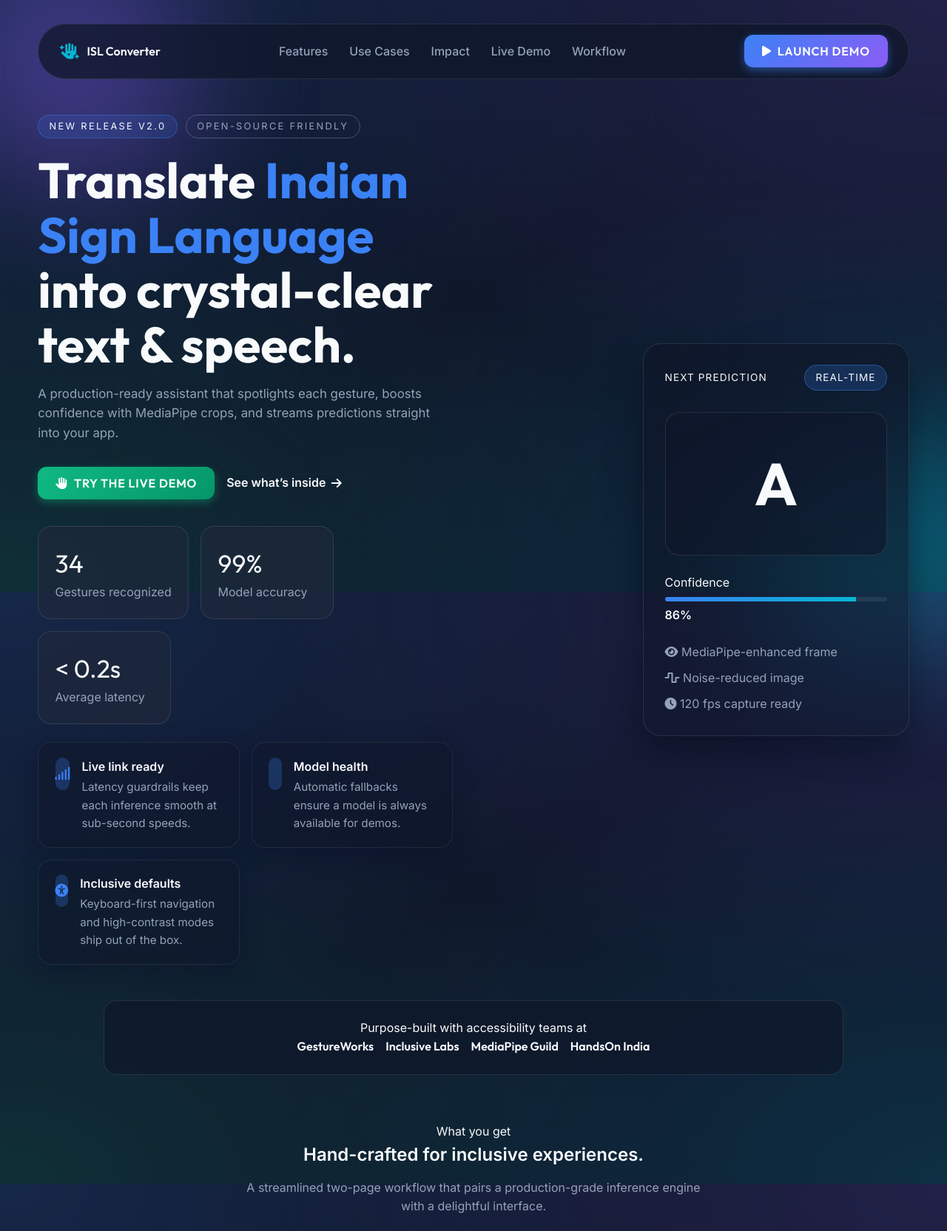
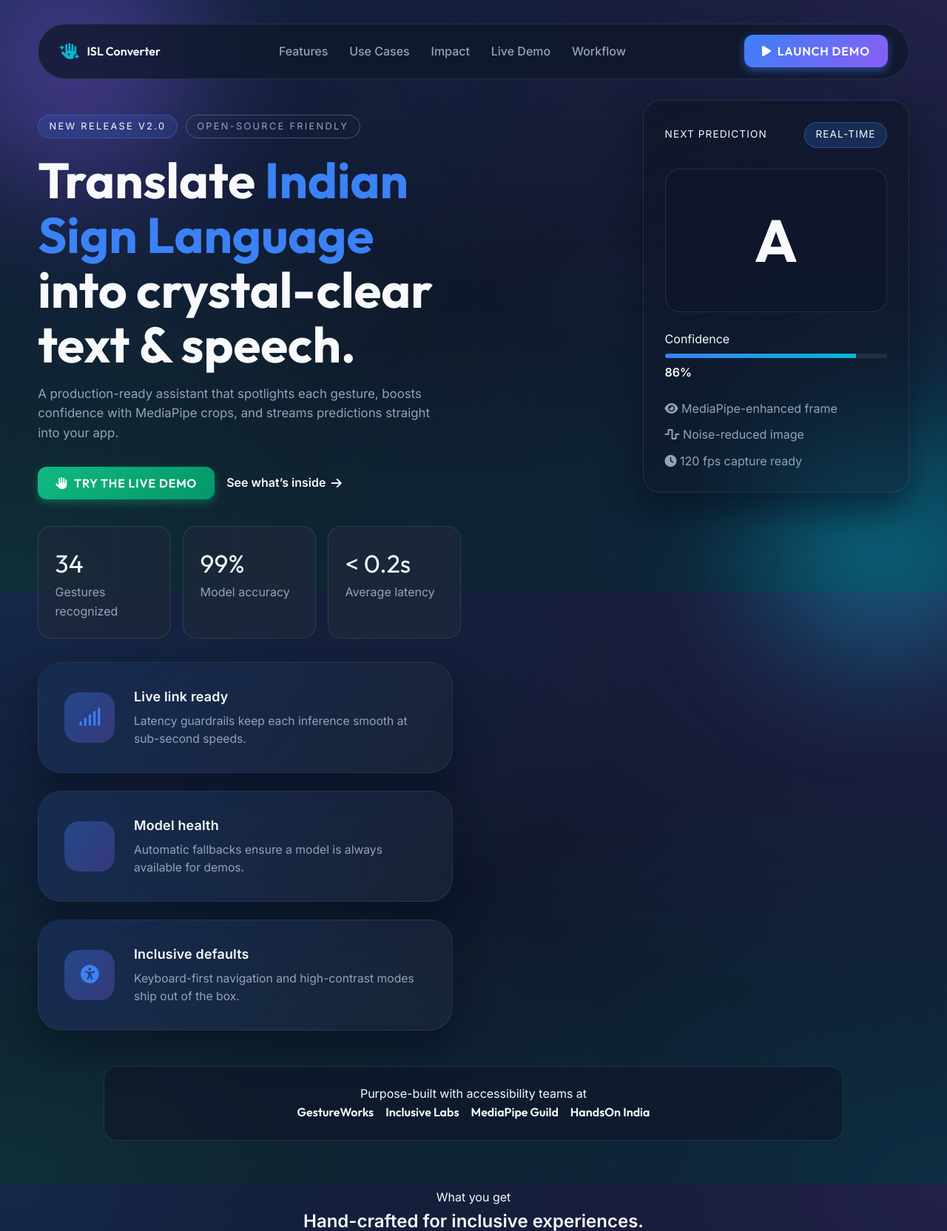
Before and after one commit to aslam-03/ISL-Conversion, a Flask app: page / in a window 1280 px wide. Shown: the top 1664 px of the page at 74% size. Run offline with Flask 3, Linux system fonts and the light colour scheme.

Commit message:
feat: Enhance UI layout and styling for hero sections and floating panels

```diff
--- a/frontend/static/css/style.css
+++ b/frontend/static/css/style.css
@@ -754,7 +754,7 @@ h3 i {
     grid-template-columns: repeat(auto-fit, minmax(290px, 1fr));
     gap: 3.5rem;
     padding-top: 3rem;
-    align-items: center;
+    align-items: flex-start;
 }
 
 .hero h1 {
@@ -792,8 +792,9 @@ h3 i {
 
 .hero-stats {
     display: flex;
-    flex-wrap: wrap;
     gap: 1rem;
+    flex-wrap: nowrap;
+    align-items: stretch;
 }
 
 .stat-card {
@@ -815,46 +816,71 @@ h3 i {
 
 .hero-floating-panels {
     display: grid;
-    grid-template-columns: repeat(auto-fit, minmax(220px, 1fr));
-    gap: 1rem;
-    margin-top: 1.5rem;
+    width: 100%;
+    grid-template-columns: repeat(auto-fit, minmax(300px, 1fr));
+    gap: 1.5rem;
+    margin-top: 2rem;
 }
 
 .hero-floating-panels article {
+    position: relative;
     display: flex;
-    gap: 1rem;
-    padding: 1.2rem 1.4rem;
-    border-radius: 18px;
-    border: 1px solid rgba(255, 255, 255, 0.08);
-    background: rgba(15, 23, 42, 0.55);
-    backdrop-filter: blur(12px);
-    box-shadow: 0 10px 30px rgba(8, 15, 40, 0.4);
+    align-items: center;
+    gap: 1.6rem;
+    padding: 1.6rem 2.2rem;
+    border-radius: 32px;
+    border: 1px solid rgba(148, 163, 184, 0.18);
+    background: linear-gradient(135deg, rgba(15, 23, 42, 0.92), rgba(30, 41, 59, 0.58));
+    backdrop-filter: blur(14px);
+    box-shadow: 0 28px 48px rgba(5, 12, 28, 0.45);
+    overflow: hidden;
+    min-height: 150px;
+}
+
+.hero-floating-panels article::before {
+    content: "";
+    position: absolute;
+    inset: 0;
+    background: linear-gradient(120deg, rgba(59, 130, 246, 0.22), rgba(6, 182, 212, 0));
+    opacity: 0.85;
+    pointer-events: none;
+}
+
+.hero-floating-panels article > * {
+    position: relative;
+    z-index: 1;
 }
 
 .panel-icon {
-    width: 44px;
-    height: 44px;
-    border-radius: 12px;
+    width: 68px;
+    height: 68px;
+    border-radius: 20px;
     display: grid;
     place-items: center;
-    background: rgba(59, 130, 246, 0.25);
+    background: linear-gradient(135deg, rgba(59, 130, 246, 0.35), rgba(139, 92, 246, 0.28));
     color: var(--primary);
-    font-size: 1.1rem;
+    font-size: 1.55rem;
+    flex-shrink: 0;
 }
 
 .hero-floating-panels h4 {
-    font-size: 1rem;
-    margin-bottom: 0.2rem;
+    font-size: 1.12rem;
+    margin-bottom: 0.4rem;
+    letter-spacing: 0.01em;
 }
 
 .hero-floating-panels p {
     color: var(--text-muted);
-    font-size: 0.95rem;
+    font-size: 0.98rem;
+    margin: 0;
+    line-height: 1.55;
 }
 
 .hero-preview {
     display: flex;
     justify-content: flex-end;
+    margin-top: -1.25rem;
+    align-self: flex-start;
 }
 
 .preview-card {
@@ -1312,6 +1338,10 @@ h3 i {
     .usecases {
         padding: 2rem;
     }
+
+    .hero-floating-panels {
+        grid-template-columns: repeat(auto-fit, minmax(260px, 1fr));
+    }
 }
 
 @media (max-width: 900px) {
@@ -1329,6 +1359,19 @@ h3 i {
     .video-action-bar {
         position: static;
         margin-top: 1rem;
+    }
+
+    .hero-stats {
+        flex-wrap: wrap;
+    }
+
+    .hero-floating-panels {
+        grid-template-columns: 1fr;
+    }
+
+    .hero-preview {
+        margin-top: 1.5rem;
+        justify-content: center;
     }
 }
 
@@ -1350,4 +1393,9 @@ h3 i {
     .hero-floating-panels {
         grid-template-columns: 1fr;
     }
+
+    .hero-preview {
+        margin-top: 1.5rem;
+        justify-content: center;
+    }
 }
```
